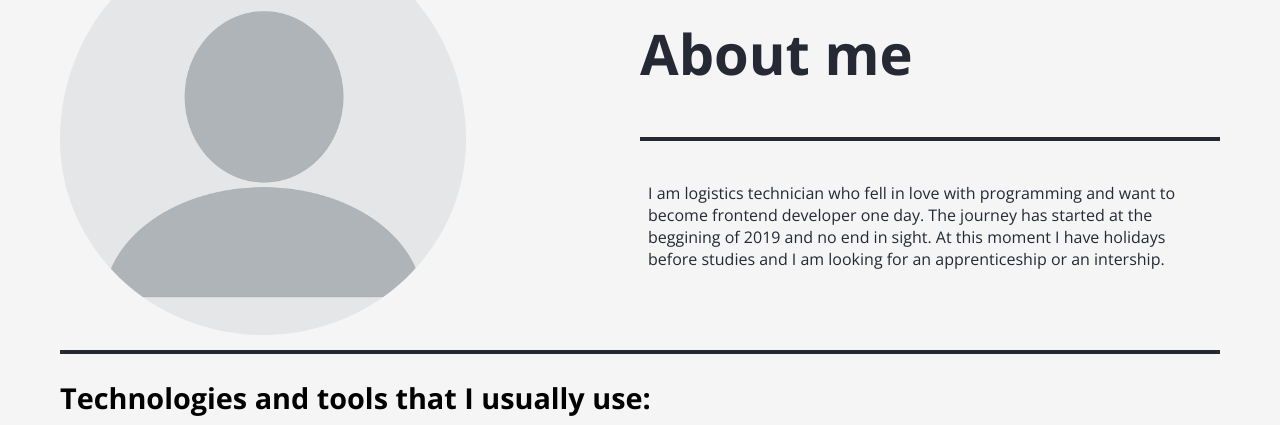
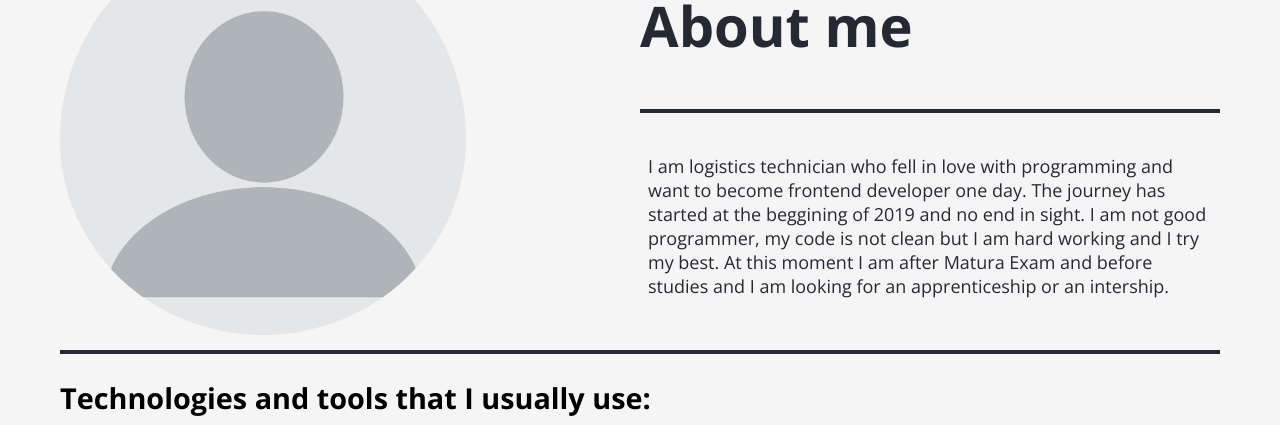
Before and after one commit to Arcywojak/Maciej.Malewicz, a plain HTML site: page index.html in a window 1280 px wide. Shown: the part 1051-1476 px from the top of the page. Drawn offline with nearby package versions, Linux system fonts and the light colour scheme.

Commit message:
update one link in projects, change my description a little

```diff
--- a/index.html
+++ b/index.html
@@ -72,7 +72,9 @@
                         I am logistics technician who fell in love with programming
                          and want to become frontend developer one day.
                          The journey has started at the beggining of 2019 and no end in sight.
-                         At this moment I have holidays before studies and I am looking for
+                         I am not good programmer, my code is not clean but I am hard working
+                         and I try my best.
+                         At this moment I am after Matura Exam and before studies and I am looking for
                         an apprenticeship or an intership.
                     </p>
                 </div>
@@ -174,7 +176,7 @@
                 <div class="project-inner">
                     <div class="inside-image info">
                         <div class="inside-image-wrapper">
-                            <a href="https://500plus.netlify.app/" target="_blank">
+                            <a href="https://500plus-preview.netlify.app/" target="_blank">
                                 <div class="img">
                                     <img src="./images/otherIcons/www.png" alt="www">
                                 </div>
--- a/index.scss
+++ b/index.scss
@@ -273,6 +273,7 @@ html{
 
     p{
         margin: calc(15px + 2vw) 8px;
+        font-size: 18px;
     }
 
     @media(max-width: 720px){
```
Also changed, not shown: index.css, 1 other file.
